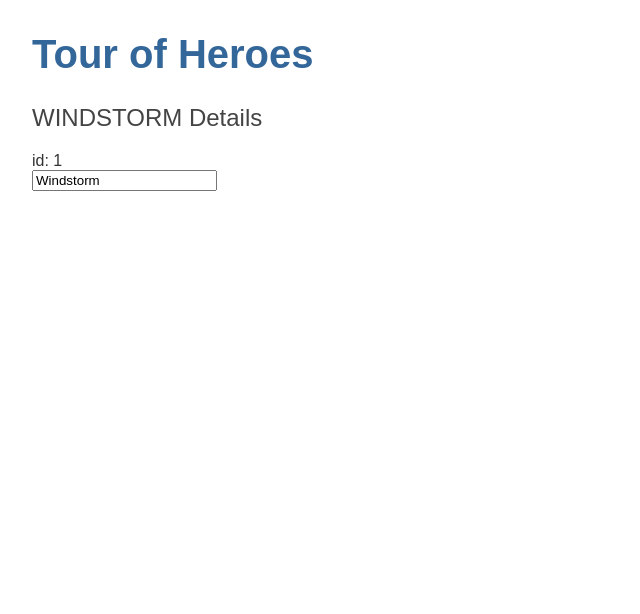
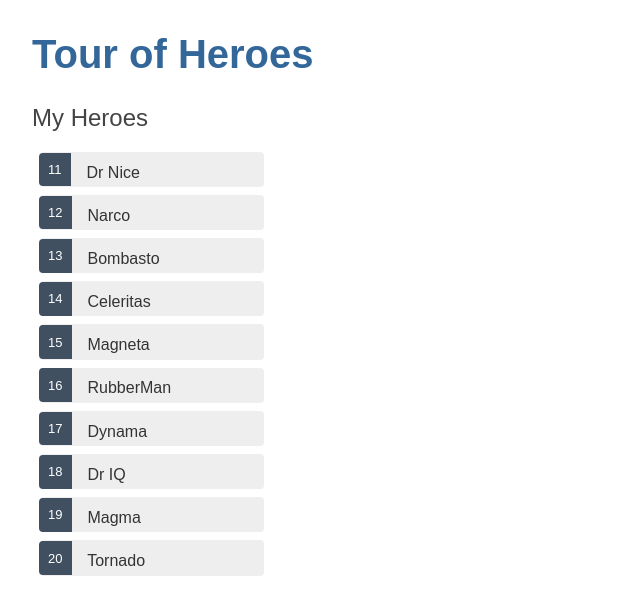
Before and after one commit to driftSam/angular-tour-of-heroes, an Angular app: page / in a window 1280 px wide. Shown: the top 614 px of the page, without its empty margins (0-640 px from the left). Built offline with nearby package versions, Linux system fonts and the light colour scheme.

Commit message:
Finished Part 2 of Tour of Heroes Tutorial https://angular.io/tutorial/toh-pt2

```diff
--- a/src/app/heroes/heroes.component.css
+++ b/src/app/heroes/heroes.component.css
@@ -0,0 +1,48 @@
+/* HeroesComponent's private CSS styles */
+.selected {
+  background-color: #CFD8DC !important;
+  color: white;
+}
+.heroes {
+  margin: 0 0 2em 0;
+  list-style-type: none;
+  padding: 0;
+  width: 15em;
+}
+.heroes li {
+  cursor: pointer;
+  position: relative;
+  left: 0;
+  background-color: #EEE;
+  margin: .5em;
+  padding: .3em 0;
+  height: 1.6em;
+  border-radius: 4px;
+}
+.heroes li.selected:hover {
+  background-color: #BBD8DC !important;
+  color: white;
+}
+.heroes li:hover {
+  color: #607D8B;
+  background-color: #DDD;
+  left: .1em;
+}
+.heroes .text {
+  position: relative;
+  top: -3px;
+}
+.heroes .badge {
+  display: inline-block;
+  font-size: small;
+  color: white;
+  padding: 0.8em 0.7em 0 0.7em;
+  background-color:#405061;
+  line-height: 1em;
+  position: relative;
+  left: -1px;
+  top: -4px;
+  height: 1.8em;
+  margin-right: .8em;
+  border-radius: 4px 0 0 4px;
+}
--- a/src/app/heroes/heroes.component.html
+++ b/src/app/heroes/heroes.component.html
@@ -1,7 +1,19 @@
-<h2>{{hero.name | uppercase}} Details</h2>
-<div><span>id: </span>{{hero.id}}</div>
-<div>
-  <label>
-<input [(ngModel)]="hero.name" placeholder="name"/>
-  </label>
+<h2>My Heroes</h2>
+
+<ul class="heroes">
+  <li *ngFor="let hero of heroes" (click)="onSelect(hero)" [class.selected]="hero===selectedHero">
+    <span class="badge">{{hero.id}}</span> {{hero.name}}
+  </li>
+</ul>
+
+<div *ngIf="selectedHero">
+
+
+  <h2>{{selectedHero.name | uppercase}} Details</h2>
+  <div><span>id: </span>{{selectedHero.id}}</div>
+  <div>
+    <label>name:
+      <input [(ngModel)]="selectedHero.name" placeholder="name" />
+    </label>
+  </div>
 </div>
--- a/src/app/heroes/heroes.component.ts
+++ b/src/app/heroes/heroes.component.ts
@@ -1,5 +1,6 @@
 import { Component, OnInit } from '@angular/core';
 import { Hero } from '../hero';
+import {HEROES} from '../mock-heroes';
 
 @Component({
   selector: 'app-heroes',
@@ -7,17 +8,16 @@
   styleUrls: ['./heroes.component.css']
 })
 export class HeroesComponent implements OnInit {
-
-
-  hero: Hero = {
-    id: 1,
-    name: 'Windstorm'
-    };
-
-
   constructor() { }
 
   ngOnInit() {
   }
 
+  heroes = HEROES;
+  selectedHero: Hero;
+
+  onSelect(hero: Hero): void{
+    this.selectedHero=hero;
+  }
+
 }
--- /dev/null
+++ b/src/app/mock-heroes.ts
@@ -0,0 +1,14 @@
+import {Hero}from './hero';
+
+export const HEROES: Hero[] = [
+  { id: 11, name: 'Dr Nice' },
+  { id: 12, name: 'Narco' },
+  { id: 13, name: 'Bombasto' },
+  { id: 14, name: 'Celeritas' },
+  { id: 15, name: 'Magneta' },
+  { id: 16, name: 'RubberMan' },
+  { id: 17, name: 'Dynama' },
+  { id: 18, name: 'Dr IQ' },
+  { id: 19, name: 'Magma' },
+  { id: 20, name: 'Tornado' }
+];
```
